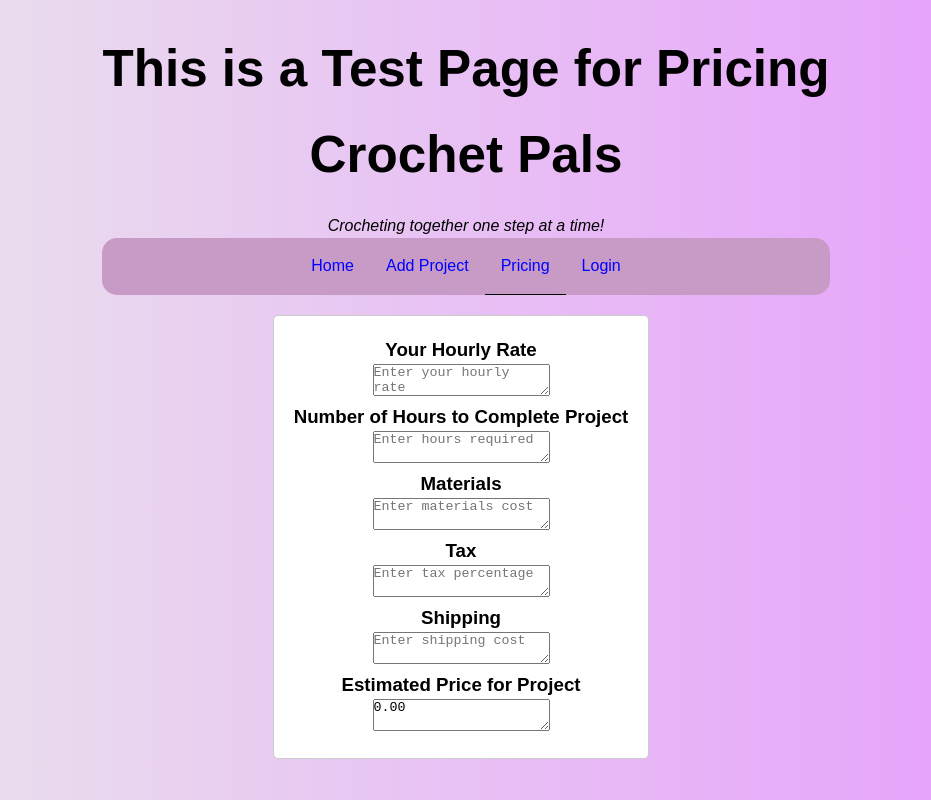
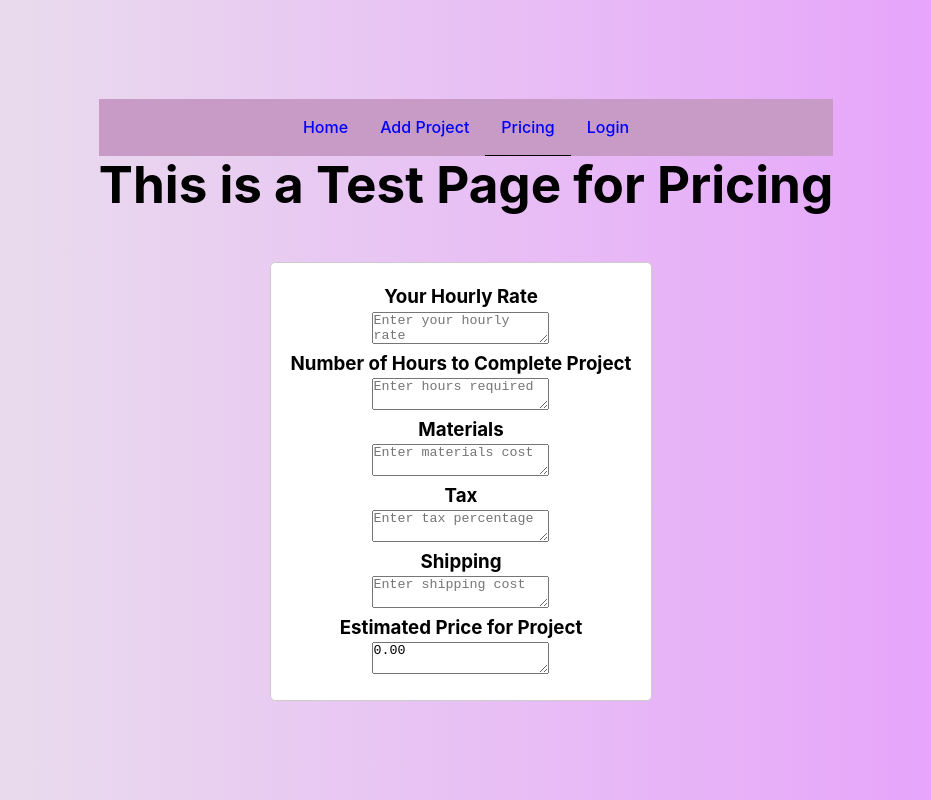
Before and after one commit to mabelheiner/crochetpal, a React (Vite) app: page /pricing in a window 1280 px wide. Shown: the whole page, without its empty margins (174-1105 px from the left). Built offline with nearby package versions, Linux system fonts and the light colour scheme; no server answers.

Commit message:
more changes, messing with the nav bar

```diff
--- a/src/Navbar.css
+++ b/src/Navbar.css
@@ -5,13 +5,15 @@ nav {
     justify-content: space-around;
     box-sizing: border-box;
     background-color: #c89bc7;
-    border-radius: 40px;
-    border-radius: 15px;
+    /* border-radius: 40px;
+    border-radius: 15px; */
 }
 
 *{
     margin: 0px;
     padding: 0px;
+    position: sticky;
+    top:0;
 }
 ul {
     list-style: none;
--- a/src/Navbar.jsx
+++ b/src/Navbar.jsx
@@ -27,8 +27,8 @@ const Navbar = (props) => {
     }, [])
     return (
         <>
-        <h1>Crochet Pals</h1>
-        <p><i>Crocheting together one step at a time!</i></p>
+        {/* <h1>Crochet Pals</h1>
+        <p><i>Crocheting together one step at a time!</i></p> */}
         <div class="underline">
             <nav>
             <ul>
--- a/src/Pricing.jsx
+++ b/src/Pricing.jsx
@@ -3,6 +3,7 @@
 import React, {useEffect, useState} from 'react';
 import './Pricing.css';
 import Navbar from "./Navbar";
+import "./index.css";
 
 
 export default function Pricing() {
@@ -22,11 +23,15 @@ export default function Pricing() {
       const estimatedPriceValue = hourlyRate * hoursToComplete + materialsCost + taxValue + shippingValue; setEstimatedPrice(estimatedPriceValue.toFixed(2));});
 
       return (
+
       <>
+      <Navbar active='pricing'/>
         <header>
+
+
           <h1>This is a Test Page for Pricing</h1>
         </header>
-        <Navbar active='pricing'/>
+
 
         <div class="form-container">
         <div class="whitebox">
--- a/src/index.css
+++ b/src/index.css
@@ -1,9 +1,11 @@
 /*Main Css to effect all pages */
 
-:root {
+#root {
   font-family: Inter, system-ui, Avenir, Helvetica, Arial, sans-serif;
   line-height: 1.5;
   font-weight: 400;
+  padding: .002em;
+  /* margin: 0em; */
 }
 
 a {
@@ -16,7 +18,7 @@ a:hover {
 }
 
 body {
-  margin: 0;
+  /* margin: 0; */
   display: flex;
   place-items: center;
   background: linear-gradient(to right, #eae6eb, #e69bfd);
```
